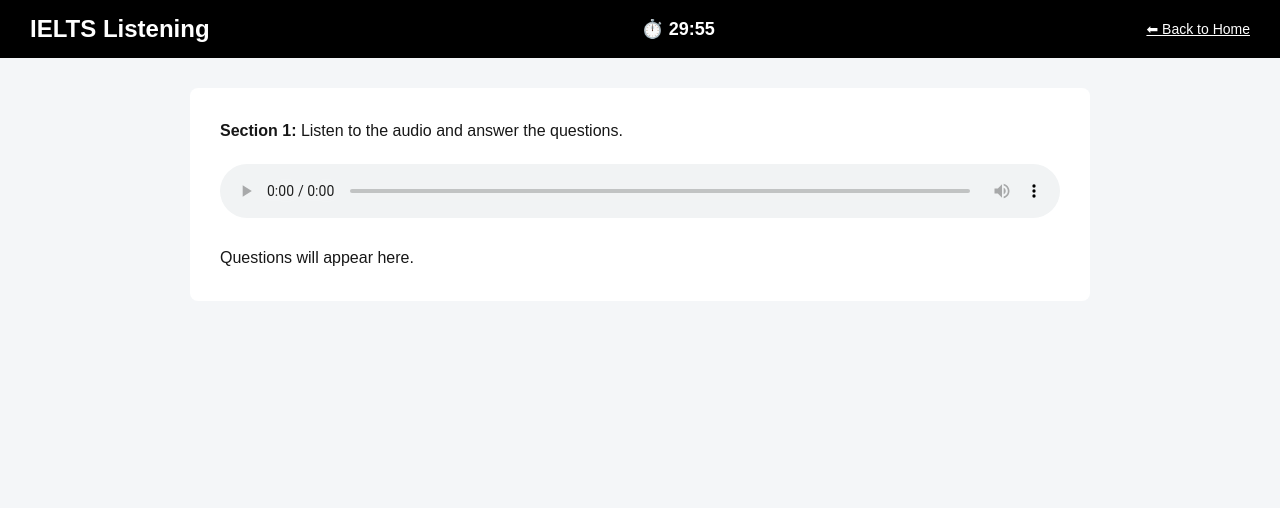
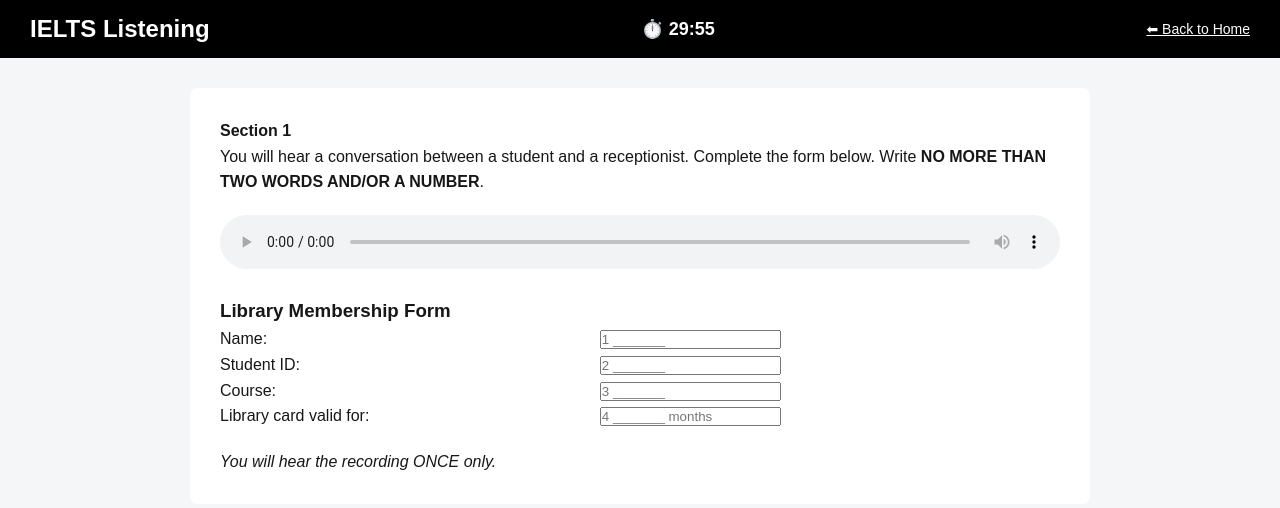
Before and after one commit to annievnnguyen-stack/ielts-practice-site, a Next.js app: page /listening in a window 1280 px wide. Shown: the top 508 px of the page. Built offline with nearby package versions, Linux system fonts and the light colour scheme.

Commit message:
Add Back to Home button on all pages

```diff
--- a/pages/listening.js
+++ b/pages/listening.js
@@ -3,14 +3,58 @@ import ExamLayout from "../components/ExamLayout";
 export default function Listening() {
   return (
     <ExamLayout title="IELTS Listening" timeInMinutes={30}>
-      <p><strong>Section 1:</strong> Listen to the audio and answer the questions.</p>
 
+      <p><strong>Section 1</strong></p>
+      <p>
+        You will hear a conversation between a student and a receptionist.
+        Complete the form below. Write <strong>NO MORE THAN TWO WORDS AND/OR A NUMBER</strong>.
+      </p>
+
+      {/* Audio */}
       <audio controls style={{ width: "100%", margin: "20px 0" }}>
         <source src="/audio/sample-listening.mp3" type="audio/mpeg" />
         Your browser does not support the audio element.
       </audio>
 
-      <p>Questions will appear here.</p>
+      {/* Questions */}
+      <h3>Library Membership Form</h3>
+
+      <table style={{ width: "100%", borderCollapse: "collapse" }}>
+        <tbody>
+          <tr>
+            <td>Name:</td>
+            <td>
+              <input type="text" placeholder="1 _______" />
+            </td>
+          </tr>
+
+          <tr>
+            <td>Student ID:</td>
+            <td>
+              <input type="text" placeholder="2 _______" />
+            </td>
+          </tr>
+
+          <tr>
+            <td>Course:</td>
+            <td>
+              <input type="text" placeholder="3 _______" />
+            </td>
+          </tr>
+
+          <tr>
+            <td>Library card valid for:</td>
+            <td>
+              <input type="text" placeholder="4 _______ months" />
+            </td>
+          </tr>
+        </tbody>
+      </table>
+
+      <p style={{ marginTop: 20 }}>
+        <em>You will hear the recording ONCE only.</em>
+      </p>
+
     </ExamLayout>
   );
 }
```
